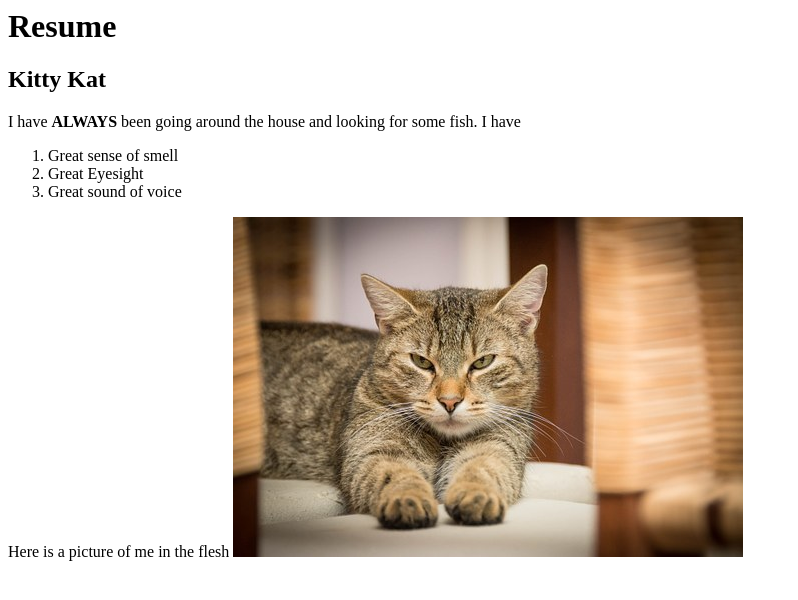
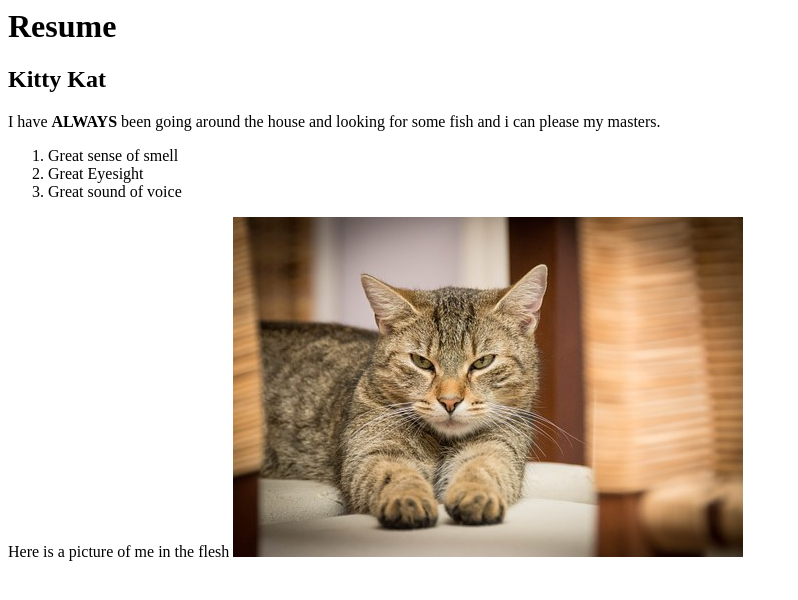
Before and after one commit to leecurti/MI-349-FS17-741-html-atom-and-basic-elements-JmL5o8, a plain HTML site: page index.html in a window 1280 px wide. Shown: the whole page, without its empty margins (0-798 px from the left). Drawn offline with Linux system fonts and the light colour scheme.

```diff
--- a/index.html
+++ b/index.html
@@ -2,7 +2,7 @@
 <h2>Kitty Kat</h2>
 <p>
   I have <strong>ALWAYS</strong> been going around the house
-   and looking for some fish. I have
+   and looking for some fish and i can please my masters.
    <ol>
      <li>Great sense of smell</li>
      <li>Great Eyesight</li>
```
